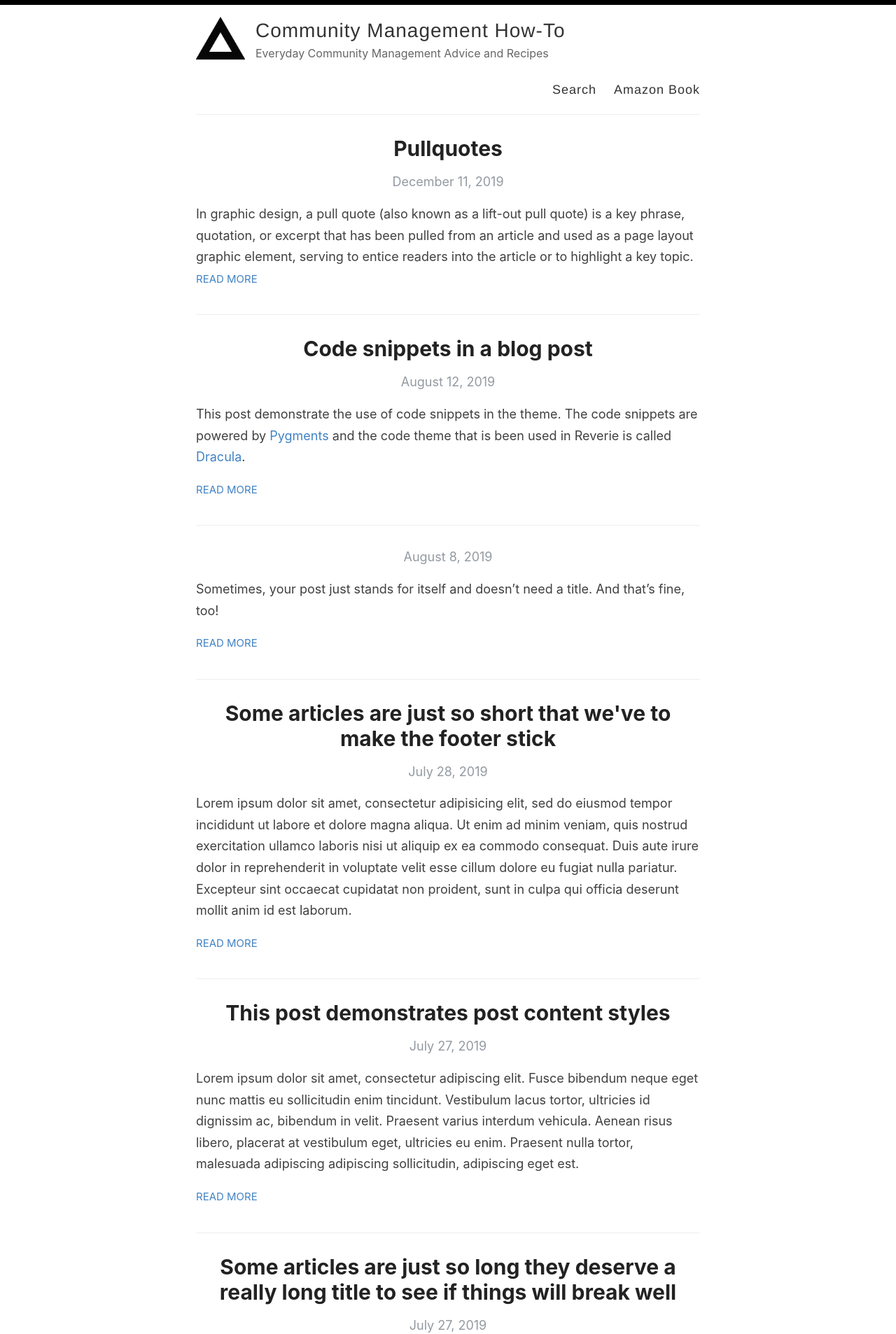
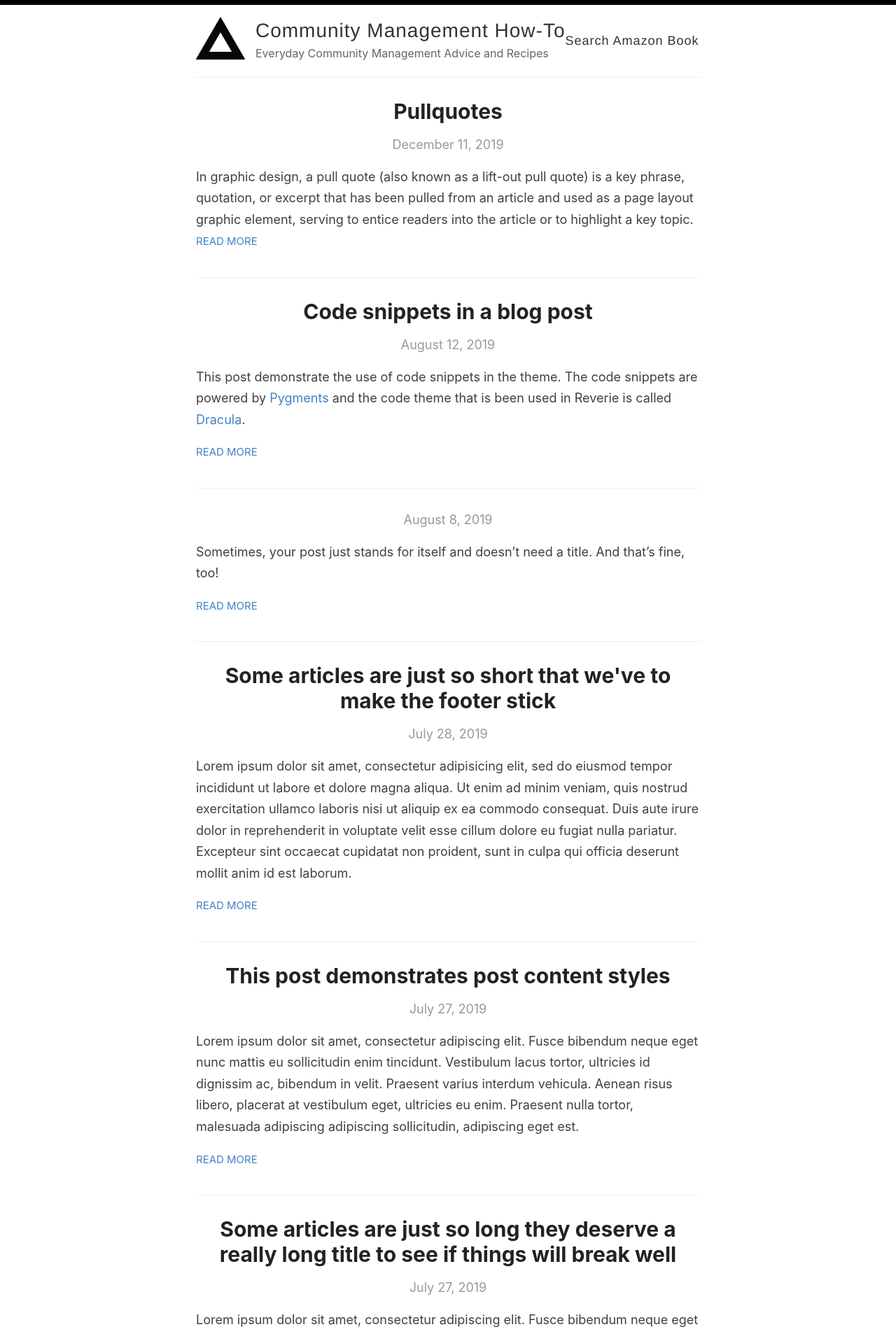
Before and after one commit to coweal/cmhowto, a Jekyll site: the page built from index.html, in a window 1280 px wide. Shown: the top 1906 px of the page at 70% size. Built offline with Jekyll 4.4.1, drawn with Linux system fonts in a browser that asks for light colours; the list of posts is cut into pages by our own code.

Commit message:
Made the nav be on the left and removed the margin for the links in the top nav

```diff
--- a/assets/style.scss
+++ b/assets/style.scss
@@ -333,7 +333,7 @@ p > img {
 }
 
 nav {
-  float: right;
+  float: left;
   margin-top: 23px; // @TODO: Vertically middle align
   font-family: $helveticaNeue;
   font-size: 18px;
@@ -346,7 +346,6 @@ nav {
   }
 
   a {
-    margin-left: 20px;
     color: $darkGray;
     text-align: right;
     font-weight: 300;
```
